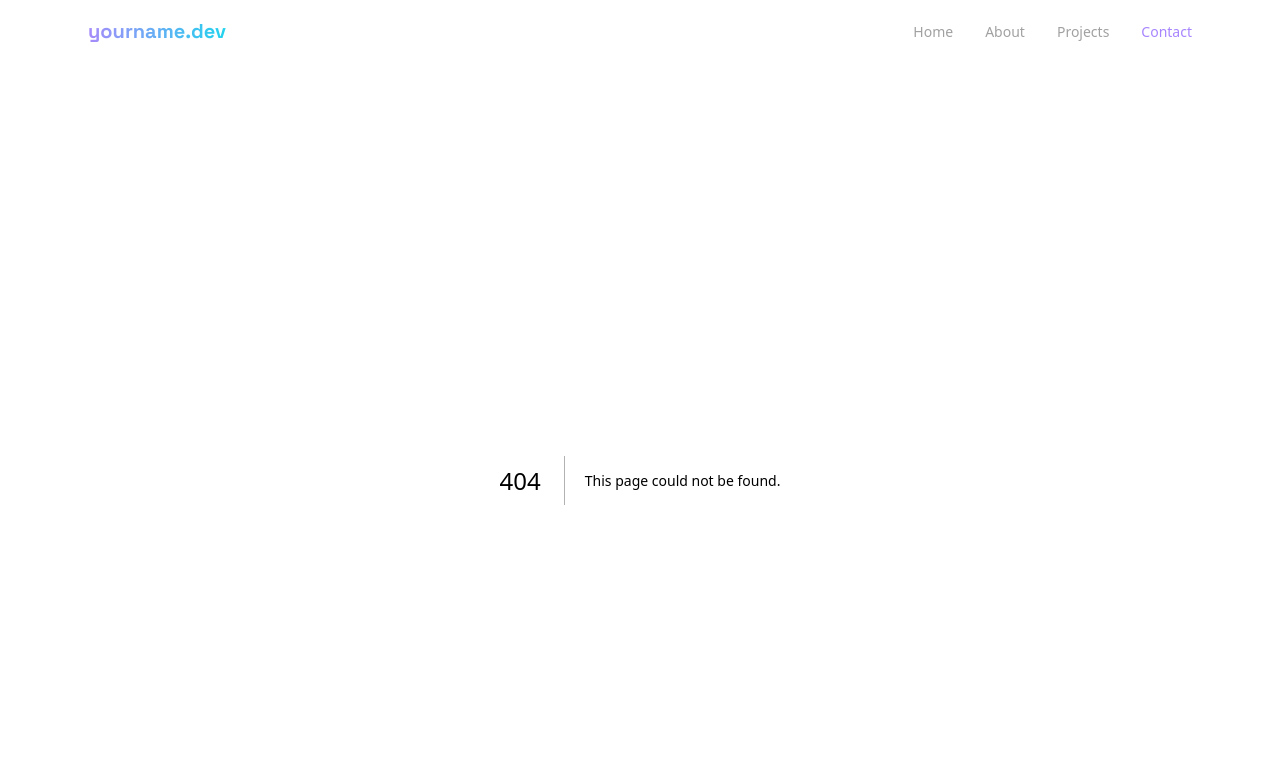
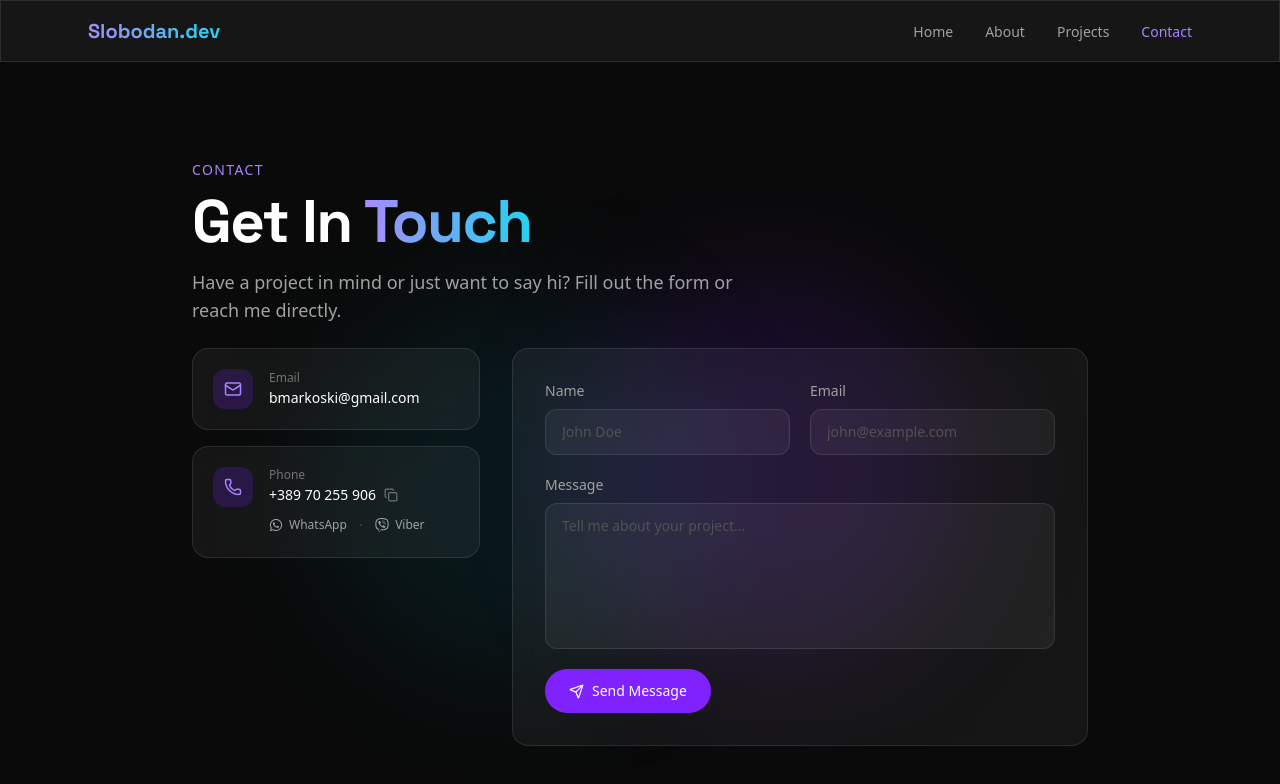
Before and after one commit to bobson/portfolio, a Next.js app: page /contact in a window 1280 px wide. Before the commit this address had no page. Shown: the top 784 px of the page. Built offline with nearby package versions, Linux system fonts and the light colour scheme.

Commit message:
Addet a contact page with email

```diff
--- a/package.json
+++ b/package.json
@@ -20,7 +20,8 @@
     "prisma": "^7.8.0",
     "react": "19.2.4",
     "react-dom": "19.2.4",
-    "react-icons": "^5.6.0"
+    "react-icons": "^5.6.0",
+    "resend": "^6.12.2"
   },
   "devDependencies": {
     "@tailwindcss/postcss": "^4",
--- /dev/null
+++ b/src/app/api/contact/route.ts
@@ -0,0 +1,26 @@
+import { NextResponse } from "next/server";
+import { Resend } from "resend";
+
+const resend = new Resend(process.env.RESEND_API_KEY);
+
+export async function POST(request: Request) {
+  const { name, email, message } = await request.json();
+
+  if (!name || !email || !message) {
+    return NextResponse.json({ error: "All fields are required." }, { status: 400 });
+  }
+
+  const { error } = await resend.emails.send({
+    from: "Portfolio Contact <onboarding@resend.dev>",
+    to: "bmarkoski@gmail.com",
+    replyTo: email,
+    subject: `New message from ${name}`,
+    text: `Name: ${name}\nEmail: ${email}\n\n${message}`,
+  });
+
+  if (error) {
+    return NextResponse.json({ error: "Failed to send message." }, { status: 500 });
+  }
+
+  return NextResponse.json({ success: true });
+}
--- /dev/null
+++ b/src/app/contact/page.tsx
@@ -0,0 +1,99 @@
+import type { Metadata } from "next";
+import { Mail, Phone } from "lucide-react";
+import { FaWhatsapp, FaViber } from "react-icons/fa";
+import ContactForm from "@/components/ContactForm";
+import CopyButton from "@/components/CopyButton";
+
+export const metadata: Metadata = {
+  title: "Contact | Slobodan Markoski",
+  description:
+    "Get in touch — I'm open to new opportunities and collaborations.",
+};
+
+const PHONE = "+38970255906";
+const PHONE_DISPLAY = "+389 70 255 906";
+
+export default function ContactPage() {
+  return (
+    <section className="min-h-screen relative px-6 py-20 overflow-hidden">
+      {/* Background glow blobs */}
+      <div className="absolute top-1/4 right-1/4 w-96 h-96 bg-violet-600/15 rounded-full blur-3xl pointer-events-none" />
+      <div className="absolute bottom-1/4 left-1/4 w-96 h-96 bg-cyan-600/10 rounded-full blur-3xl pointer-events-none" />
+
+      <div className="relative z-10 max-w-4xl mx-auto flex flex-col gap-6">
+        {/* Header */}
+        <div>
+          <p className="text-violet-400 text-sm font-medium tracking-widest uppercase mb-3">
+            Contact
+          </p>
+          <h1 className="font-space text-5xl md:text-6xl font-bold tracking-tight mb-4">
+            Get In <span className="gradient-text">Touch</span>
+          </h1>
+          <p className="text-neutral-400 text-lg max-w-xl">
+            Have a project in mind or just want to say hi? Fill out the form or
+            reach me directly.
+          </p>
+        </div>
+
+        <div className="grid gap-8 md:grid-cols-[1fr_2fr]">
+          {/* Contact info */}
+          <div className="flex flex-col gap-4">
+            <a
+              href="mailto:bmarkoski@gmail.com"
+              className="glass rounded-2xl p-5 flex items-center gap-4 hover:border-violet-500/40 transition-colors duration-200 group"
+            >
+              <span className="w-10 h-10 rounded-xl bg-violet-600/20 flex items-center justify-center text-violet-400 shrink-0">
+                <Mail size={18} />
+              </span>
+              <div>
+                <p className="text-xs text-neutral-500 mb-0.5">Email</p>
+                <p className="text-sm text-white group-hover:text-violet-300 transition-colors">
+                  bmarkoski@gmail.com
+                </p>
+              </div>
+            </a>
+
+            <div className="glass rounded-2xl p-5 flex items-start gap-4">
+              <span className="w-10 h-10 rounded-xl bg-violet-600/20 flex items-center justify-center text-violet-400 shrink-0">
+                <Phone size={18} />
+              </span>
+              <div className="flex flex-col gap-2">
+                <div>
+                  <p className="text-xs text-neutral-500 mb-0.5">Phone</p>
+                  <div className="flex items-center gap-2">
+                    <p className="text-sm text-white">{PHONE_DISPLAY}</p>
+                    <CopyButton text={PHONE} />
+                  </div>
+                </div>
+                <div className="flex items-center gap-3">
+                  <a
+                    href={`https://wa.me/${PHONE.replace("+", "")}`}
+                    target="_blank"
+                    rel="noopener noreferrer"
+                    className="flex items-center gap-1.5 text-xs text-neutral-400 hover:text-green-400 transition-colors duration-200"
+                  >
+                    <FaWhatsapp size={14} />
+                    WhatsApp
+                  </a>
+                  <span className="text-neutral-700">·</span>
+                  <a
+                    href={`viber://chat?number=${PHONE}`}
+                    className="flex items-center gap-1.5 text-xs text-neutral-400 hover:text-violet-400 transition-colors duration-200"
+                  >
+                    <FaViber size={14} />
+                    Viber
+                  </a>
+                </div>
+              </div>
+            </div>
+          </div>
+
+          {/* Form */}
+          <div className="glass rounded-2xl p-8">
+            <ContactForm />
+          </div>
+        </div>
+      </div>
+    </section>
+  );
+}
--- /dev/null
+++ b/src/components/ContactForm.tsx
@@ -0,0 +1,102 @@
+"use client";
+
+import { useState } from "react";
+import { Send } from "lucide-react";
+
+type Status = "idle" | "loading" | "success" | "error";
+
+export default function ContactForm() {
+  const [status, setStatus] = useState<Status>("idle");
+  const [form, setForm] = useState({ name: "", email: "", message: "" });
+
+  function handleChange(e: React.ChangeEvent<HTMLInputElement | HTMLTextAreaElement>) {
+    setForm((prev) => ({ ...prev, [e.target.name]: e.target.value }));
+  }
+
+  async function handleSubmit(e: React.FormEvent) {
+    e.preventDefault();
+    setStatus("loading");
+
+    const res = await fetch("/api/contact", {
+      method: "POST",
+      headers: { "Content-Type": "application/json" },
+      body: JSON.stringify(form),
+    });
+
+    if (res.ok) {
+      setStatus("success");
+      setForm({ name: "", email: "", message: "" });
+    } else {
+      setStatus("error");
+    }
+  }
+
+  return (
+    <form onSubmit={handleSubmit} className="flex flex-col gap-5">
+      <div className="grid gap-5 sm:grid-cols-2">
+        <div className="flex flex-col gap-2">
+          <label htmlFor="name" className="text-sm text-neutral-400">
+            Name
+          </label>
+          <input
+            id="name"
+            name="name"
+            type="text"
+            required
+            value={form.name}
+            onChange={handleChange}
+            placeholder="John Doe"
+            className="rounded-xl bg-white/5 border border-white/10 px-4 py-3 text-sm text-white placeholder:text-neutral-600 focus:outline-none focus:border-violet-500 transition-colors"
+          />
+        </div>
+        <div className="flex flex-col gap-2">
+          <label htmlFor="email" className="text-sm text-neutral-400">
+            Email
+          </label>
+          <input
+            id="email"
+            name="email"
+            type="email"
+            required
+            value={form.email}
+            onChange={handleChange}
+            placeholder="john@example.com"
+            className="rounded-xl bg-white/5 border border-white/10 px-4 py-3 text-sm text-white placeholder:text-neutral-600 focus:outline-none focus:border-violet-500 transition-colors"
+          />
+        </div>
+      </div>
+
+      <div className="flex flex-col gap-2">
+        <label htmlFor="message" className="text-sm text-neutral-400">
+          Message
+        </label>
+        <textarea
+          id="message"
+          name="message"
+          required
+          rows={6}
+          value={form.message}
+          onChange={handleChange}
+          placeholder="Tell me about your project..."
+          className="rounded-xl bg-white/5 border border-white/10 px-4 py-3 text-sm text-white placeholder:text-neutral-600 focus:outline-none focus:border-violet-500 transition-colors resize-none"
+        />
+      </div>
+
+      <button
+        type="submit"
+        disabled={status === "loading"}
+        className="self-start flex items-center gap-2 px-6 py-3 rounded-full bg-violet-600 hover:bg-violet-500 disabled:opacity-50 disabled:cursor-not-allowed text-white font-medium text-sm transition-colors duration-200"
+      >
+        <Send size={15} />
+        {status === "loading" ? "Sending…" : "Send Message"}
+      </button>
+
+      {status === "success" && (
+        <p className="text-sm text-green-400">Message sent — I&apos;ll get back to you soon.</p>
+      )}
+      {status === "error" && (
+        <p className="text-sm text-red-400">Something went wrong. Please try again.</p>
+      )}
+    </form>
+  );
+}
--- /dev/null
+++ b/src/components/CopyButton.tsx
@@ -0,0 +1,24 @@
+"use client";
+
+import { useState } from "react";
+import { Copy, Check } from "lucide-react";
+
+export default function CopyButton({ text }: { text: string }) {
+  const [copied, setCopied] = useState(false);
+
+  async function handleCopy() {
+    await navigator.clipboard.writeText(text);
+    setCopied(true);
+    setTimeout(() => setCopied(false), 2000);
+  }
+
+  return (
+    <button
+      onClick={handleCopy}
+      aria-label="Copy phone number"
+      className="text-neutral-500 hover:text-violet-400 transition-colors duration-200"
+    >
+      {copied ? <Check size={14} className="text-green-400" /> : <Copy size={14} />}
+    </button>
+  );
+}
--- a/src/components/Navbar.tsx
+++ b/src/components/Navbar.tsx
@@ -22,7 +22,7 @@ export default function Navbar() {
       <div className="max-w-6xl mx-auto px-6 py-4 flex items-center justify-between">
         {/* Logo */}
         <Link href="/" className="font-space text-xl font-bold gradient-text">
-          yourname.dev
+          Slobodan.dev
         </Link>
 
         {/* Desktop Links */}
```
Also changed, not shown: 1 other file (tests, documents, lock files or other folders).
